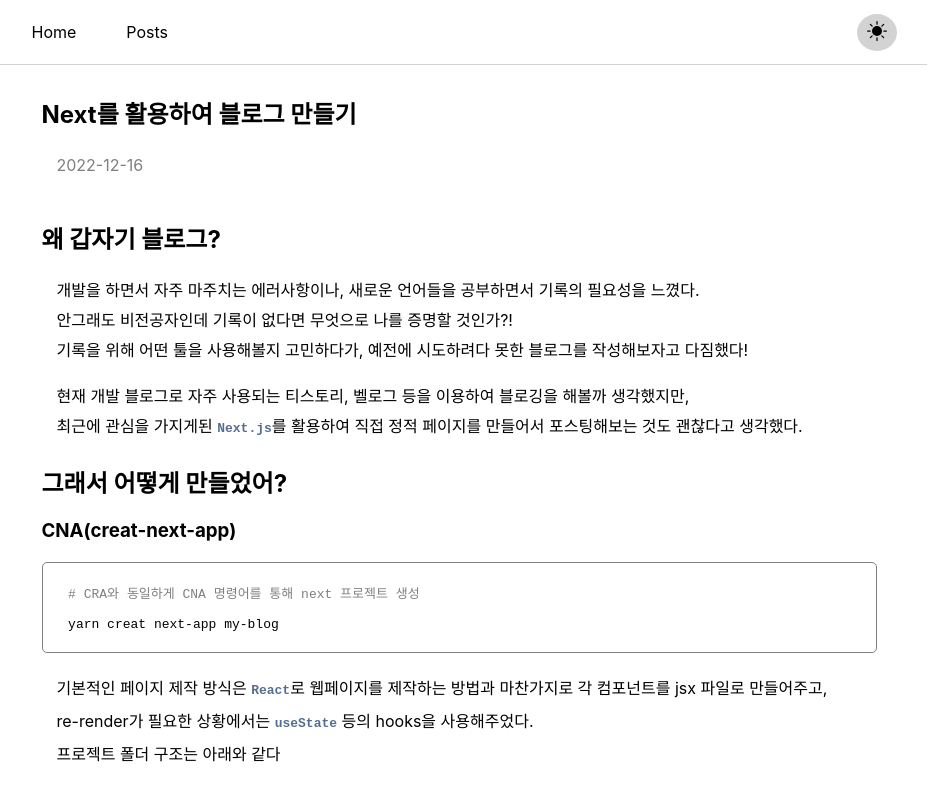
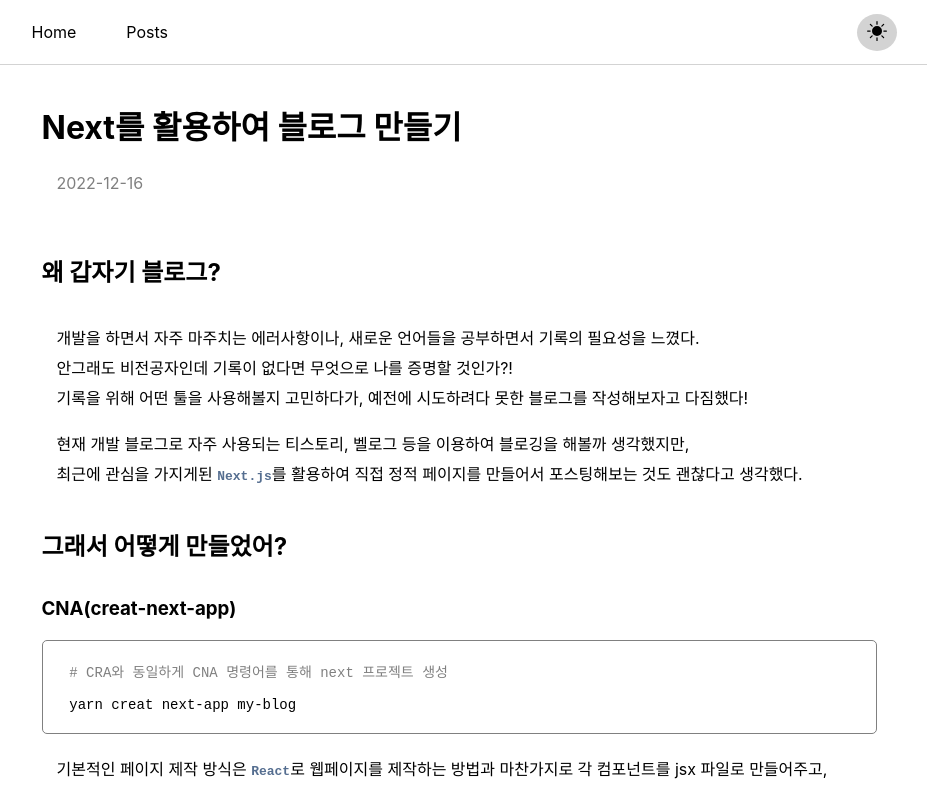
Before and after one commit to jhoon9494/my-blog, a Next.js app: page /posts/221216 in a window 1280 px wide. Shown: the top 787 px of the page, without its empty margins (181-1109 px from the left). Built offline with nearby package versions, Linux system fonts and the light colour scheme.

Commit message:
Style: 블로그 본문 css 수정

```diff
--- a/pages/posts/[fileName].tsx
+++ b/pages/posts/[fileName].tsx
@@ -55,8 +55,16 @@ const Container = styled.main`
     border-radius: 5px;
     padding: 20px 10px;
     margin: 20px 0;
+    font-size: 14px;
+    overflow: scroll;
+  }
 
-    overflow: scroll;
+  h1 {
+    font-size: 2rem;
+  }
+
+  h2 {
+    margin: 35px 0;
   }
 
   img {
@@ -77,11 +85,15 @@ const Container = styled.main`
 
   p {
     line-height: 30px;
-    padding-left: 15px;
+    padding: 0 15px;
 
     > code {
       font-weight: bold;
       color: #556e90;
+    }
+
+    > em {
+      color: gray;
     }
   }
 
@@ -94,9 +106,40 @@ const Container = styled.main`
     color: #556e90;
   }
 
+  img {
+    width: 600px;
+    height: 400px;
+    border-radius: 5px;
+    border: 1px solid lightgray;
+    box-shadow: 2px 2px 5px gray;
+
+    @media screen and (max-width: 768px) {
+      width: 500px;
+      height: 300px;
+    }
+
+    @media screen and (max-width: 615px) {
+      width: 400px;
+      height: 250px;
+    }
+
+    @media screen and (max-width: 515px) {
+      width: 240px;
+      height: 160px;
+    }
+  }
+
   /* code style */
   .hljs-keyword {
-    color: #af2daf;
+    color: #992499;
+  }
+
+  .function_ {
+    color: #3a3ac5;
+  }
+
+  .hljs-string {
+    color: #e6a836;
   }
 
   .hljs-number {
@@ -113,6 +156,18 @@ const Container = styled.main`
     .hljs-name {
       color: #ff8f3a;
     }
+
+    .hljs-string {
+      color: #70d1f1;
+    }
+
+    .hljs-attr {
+      color: #7eea7e;
+    }
+  }
+
+  .hljs-property {
+    color: #96d496;
   }
 `;
 
```
